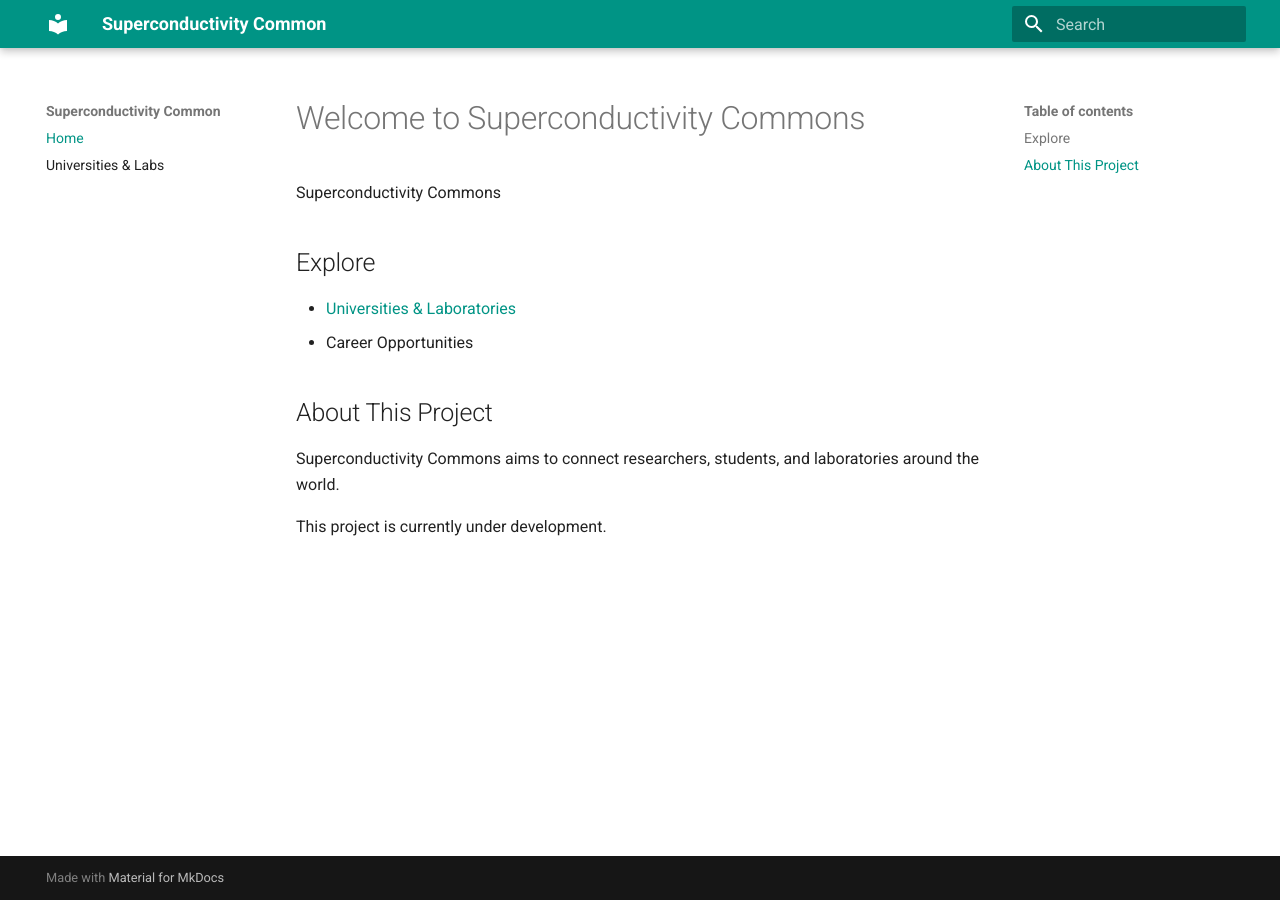
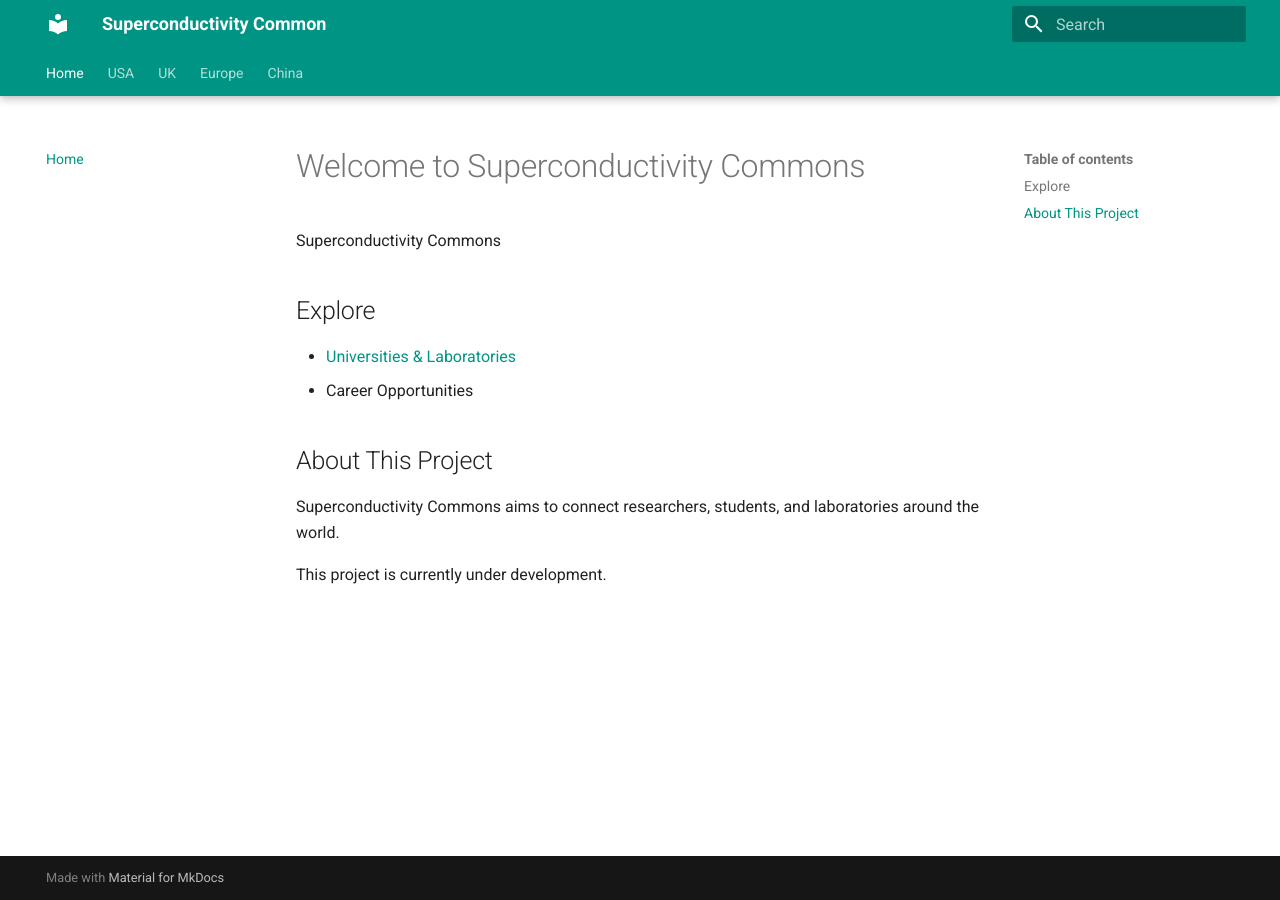
Before and after one commit to mitjintaohu/superconductivity-common, an MkDocs documentation site: the page built from docs/index.md, in a window 1280 px wide. Built offline with MkDocs 1.6.1 and Material for MkDocs 9.7.7, drawn with Linux system fonts in a browser that asks for light colours.

Commit message:
Update mkdocs.yml with new navigation and features
Added new navigation structure for institutions by region.

```diff
--- a/mkdocs.yml
+++ b/mkdocs.yml
@@ -6,14 +6,28 @@ theme:
   language: en
   palette:
     primary: teal
+    accent: cyan
   features:
-    - navigation.indexes
-    - toc.follow
-    - toc.integrat
+    - navigation.tabs
+    - navigation.tabs.sticky
 
 plugins:
   - search
 
 nav:
   - Home: index.md
-  - Universities & Labs: universities.md
+
+  - USA:
+      - Overview: institutions/usa/index.md
+      - MIT: institutions/usa/mit.md
+
+  - UK:
+      - Overview: institutions/uk/index.md
+      - Cambridge: institutions/uk/cambridge.md
+
+  - Europe:
+      - Overview: institutions/europe/index.md
+
+  - China:
+      - Overview: institutions/china/index.md
+      - IEECAS: institutions/china/ieecas.md
```
